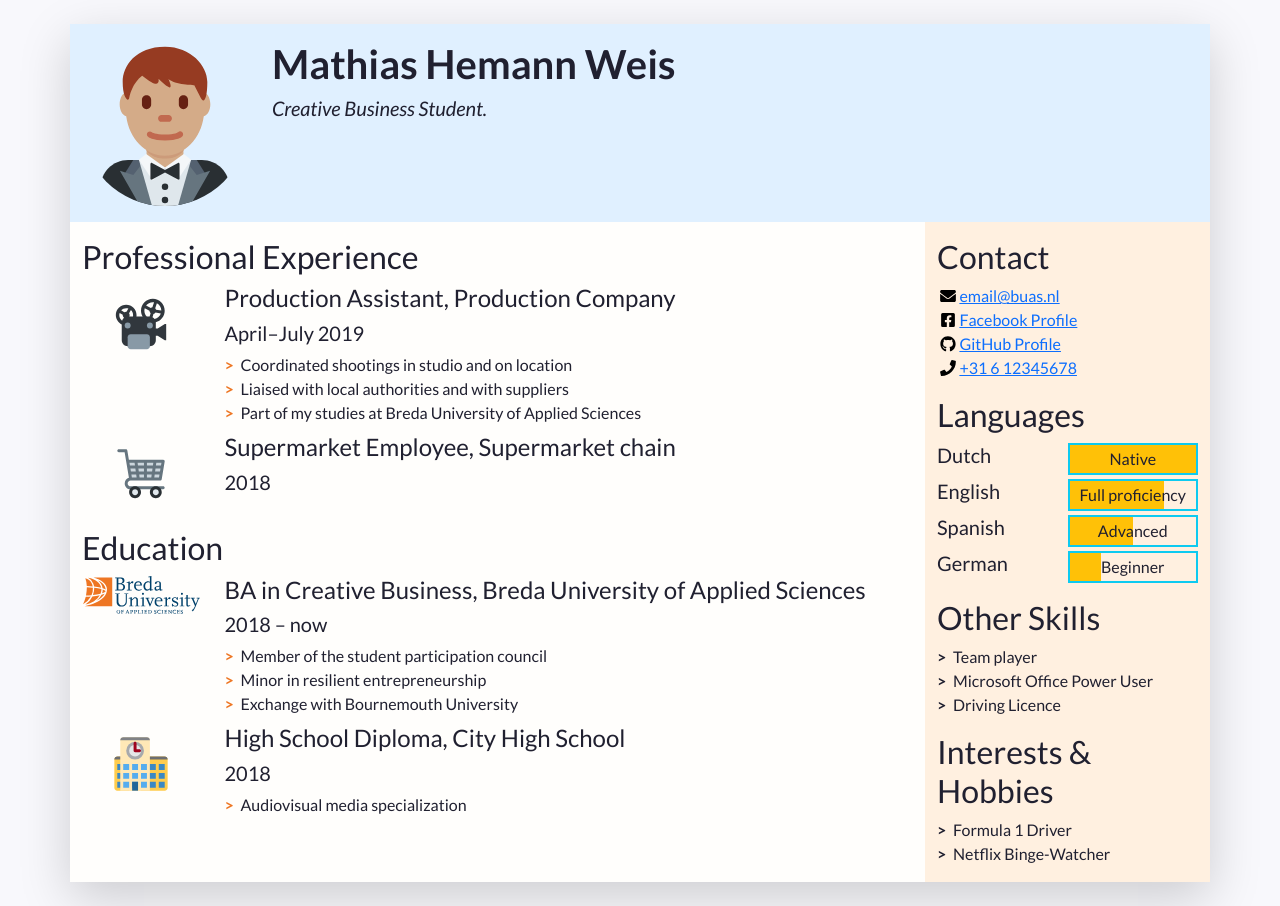
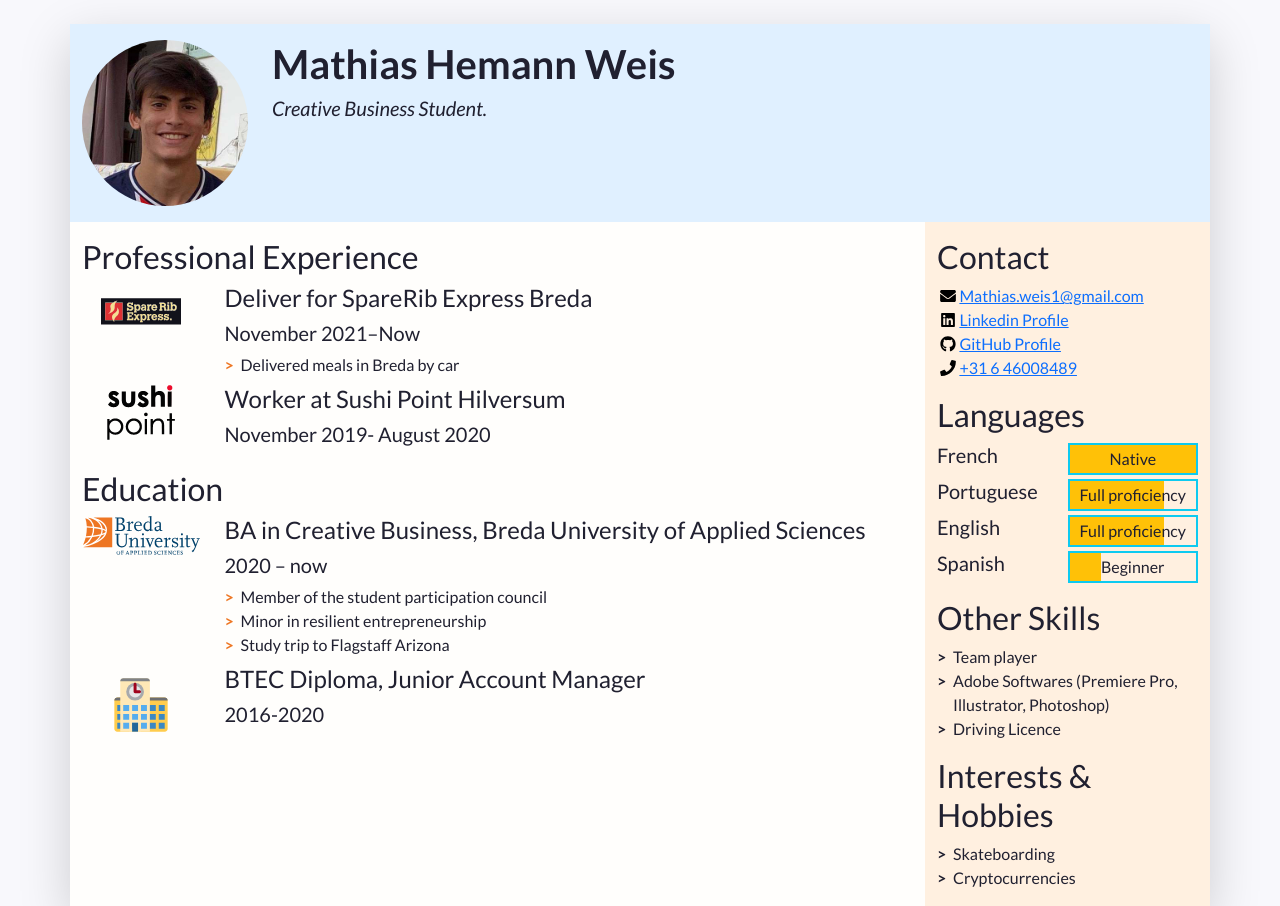
Before and after one commit to MathiasWeis/MathiasHemannWeisCV, a plain HTML site: page index.html in a window 1280 px wide. Shown: the top 906 px of the page. Drawn offline with nearby package versions, Linux system fonts and the light colour scheme.

Commit message:
update content

```diff
--- a/index.html
+++ b/index.html
@@ -19,7 +19,7 @@
     <link rel="stylesheet" href="css/alternative.css">
      -->
 
-    <title>Firstname Lastname's Resumé</title>
+    <title>Mathias Hemann Weis's Resumé</title>
   </head>
   <!-- End of the head -->
 
@@ -48,7 +48,7 @@
             "w-100" makes sure the image takes the full width of the column it's in
             "rounded-circle" cuts a circle around the image
           -->
-          <img class="w-100 rounded-circle my-3" src="images/portrait.svg" alt="Portrait of Firstname Lastname" width="160">
+          <img class="w-100 rounded-circle my-3" src="images/Github picture.jpg" alt="Portrait of Firstname Lastname" width="160">
         </div>
         <!--
           A container to wrap around your name and tagline. Full-width at small size, then columns of increasing size.
@@ -86,16 +86,14 @@
               <li class="biography-item row mb-2">
                 <!-- We're using a grid inside a grid so we can align logos and text -->
                 <div class="logo-container col-3 col-sm-2 col-md-3 col-lg-2">
-                  <img class="biography-logo mw-100 d-block mx-auto" src="images/employers/projector.svg" alt="Company logo" width="80">
+                  <img class="biography-logo mw-100 d-block mx-auto" src="images/employers/sparerib.svg" alt="Company logo" width="80">
                 </div>
                 <div class="biography-contents col-9 col-sm-10 col-md-9 col-lg-10">
-                  <h4>Production Assistant, Production Company</h4>
-                  <h5>April&ndash;July 2019</h5>
+                  <h4>Deliver for SpareRib Express Breda</h4>
+                  <h5>November 2021&ndash;Now</h5>
                   <!-- Use the list below to talk about your achievements -->
                   <ul class="biography-details list-unstyled">
-                    <li>Coordinated shootings in studio and on location</li>
-                    <li>Liaised with local authorities and with suppliers</li>
-                    <li>Part of my studies at Breda University of Applied Sciences</li>
+                    <li>Delivered meals in Breda by car</li>
                   </ul>
                 </div>
               </li>
@@ -104,11 +102,11 @@
               <li class="biography-item row mb-2">
                 <div class="logo-container col-3 col-sm-2 col-md-3 col-lg-2">
                 <!-- We're using a grid inside a grid so we can align logos and text -->
-                  <img class="biography-logo mw-100 d-block mx-auto" src="images/employers/trolley.svg" alt="Company logo" width="80">
+                  <img class="biography-logo mw-100 d-block mx-auto" src="images/employers/Sushipoint.svg" alt="Company logo" width="80">
                 </div>
                 <div class="biography-contents col-9 col-sm-10 col-md-9 col-lg-10">
-                  <h4>Supermarket Employee, Supermarket chain</h4>
-                  <h5>2018</h5>
+                  <h4>Worker at Sushi Point Hilversum</h4>
+                  <h5>November 2019- August 2020</h5>
                   <!-- This entry doesn't have a list of achievements, but you can copy-paste the one from above -->
                 </div>
               </li>
@@ -129,12 +127,12 @@
                 </div>
                 <div class="biography-contents col-9 col-sm-10 col-md-9 col-lg-10">
                   <h4>BA in Creative Business, Breda University of Applied Sciences</h4>
-                  <h5>2018&nbsp;&ndash;&nbsp;now</h5>
+                  <h5>2020 –&nbsp;now</h5>
                   <!-- Use the list below to talk about minors, exchanges, extra-curricular activities. -->
                   <ul class="biography-details list-unstyled">
                     <li>Member of the student participation council</li>
                     <li>Minor in resilient entrepreneurship</li>
-                    <li>Exchange with Bournemouth University</li>
+                    <li>Study trip  to Flagstaff Arizona</li>
                   </ul>
                 </div>
               </li>
@@ -145,10 +143,9 @@
                   <img class="biography-logo mw-100 d-block mx-auto" src="images/schools/school.svg" alt="School logo" width="80">
                 </div>
                 <div class="biography-contents col-9 col-sm-10 col-md-9 col-lg-10">
-                  <h4>High School Diploma, City High School</h4>
-                  <h5>2018</h5>
+                  <h4>BTEC Diploma, Junior Account Manager</h4>
+                  <h5>2016-2020</h5>
                   <ul class="biography-details list-unstyled">
-                    <li>Audiovisual media specialization</li>
                   </ul>
                 </div>
               </li>
@@ -177,19 +174,19 @@
             -->
             <ul class="contact-list list-unstyled">
               <li class="contact-item">
-                <a class="d-flex align-items-center" href="mailto:email@buas.nl" target="_blank">
+                <a class="d-flex align-items-center" href="mailto:mathias.weis1@gmail.com" target="_blank">
                   <img class="contact-icon" src="images/icons/envelope.svg" alt="Email">
-                  email@buas.nl
+                  Mathias.weis1@gmail.com
                 </a>
               </li>
               <li class="contact-item">
-                <a class="d-flex align-items-center" href="https://facebook.com/" target="_blank">
-                  <img class="contact-icon" src="images/icons/facebook.svg" alt="Facebook">
-                  Facebook Profile
+                <a class="d-flex align-items-center" href="https://www.linkedin.com/in/mathias-hemann-weis-597130175/" target="_blank">
+                  <img class="contact-icon" src="images/icons/linkedin.svg" alt="Linkedin">
+                  Linkedin Profile
                 </a>
               </li>
               <li class="contact-item">
-                <a class="d-flex align-items-center" href="https://github.com/" target="_blank">
+                <a class="d-flex align-items-center" href="https://github.com/MathiasWeis" target="_blank">
                   <img class="contact-icon" src="images/icons/github.svg" alt="LinkedIn">
                   GitHub Profile
                 </a>
@@ -197,7 +194,7 @@
               <li class="contact-item">
                 <a class="d-flex align-items-center" href="tel:+31612345678" target="_blank">
                   <img class="contact-icon" src="images/icons/phone.svg" alt="Mobile Phone">
-                  +31 6 12345678
+                  +31 6 46008489
                 </a>
               </li>
             </ul>
@@ -210,11 +207,19 @@
             <!-- Each item in the list is a language. Modify, add or remove depending on what you speak -->
             <ul class="language-list list-unstyled">
               <li class="language-item d-flex mb-1">
-                <h5 class="language-name w-50">Dutch</h5>
+                <h5 class="language-name w-50">French</h5>
                 <div class="language-level w-50 border border-info border-2 position-relative">
                   <!-- The div below is a progress bar. Choose between w-25, w-50, w-75 and w-100 to show your level of fluency -->
                   <div class="language-progress position-absolute bg-warning h-100 w-100"></div>
                   <h6 class="position-absolute w-100 text-center top-0 py-1">Native</h6>
+                </div>
+              </li>
+              <li class="language-item d-flex mb-1">
+                <h5 class="language-name w-50">Portuguese</h5>
+                <div class="language-level w-50 border border-info border-2 position-relative">
+                  <!-- The div below is a progress bar. Choose between w-25, w-50, w-75 and w-100 to show your level of fluency -->
+                  <div class="language-progress position-absolute bg-warning h-100 w-75"></div>
+                  <h6 class="position-absolute w-100 text-center top-0 py-1">Full proficiency</h6>
                 </div>
               </li>
               <li class="language-item d-flex mb-1">
@@ -227,14 +232,6 @@
               </li>
               <li class="language-item d-flex mb-1">
                 <h5 class="language-name w-50">Spanish</h5>
-                <div class="language-level w-50 border border-info border-2 position-relative">
-                  <!-- The div below is a progress bar. Choose between w-25, w-50, w-75 and w-100 to show your level of fluency -->
-                  <div class="language-progress position-absolute bg-warning h-100 w-50"></div>
-                  <h6 class="position-absolute w-100 text-center top-0 py-1">Advanced</h6>
-                </div>
-              </li>
-              <li class="language-item d-flex mb-1">
-                <h5 class="language-name w-50">German</h5>
                 <div class="language-level w-50 border border-info border-2 position-relative">
                   <!-- The div below is a progress bar. Choose between w-25, w-50, w-75 and w-100 to show your level of fluency -->
                   <div class="language-progress position-absolute bg-warning h-100 w-25"></div>
@@ -250,7 +247,7 @@
             <h2>Other Skills</h2>
             <ul class="skill-list list-unstyled">
               <li class="skill-item">Team player</li>
-              <li class="skill-item">Microsoft Office Power User</li>
+              <li class="skill-item">Adobe Softwares (Premiere Pro, Illustrator, Photoshop)</li>
               <li class="skill-item">Driving Licence</li>
             </ul>
           </section>
@@ -260,8 +257,8 @@
           <section class="my-3 aside-section">
             <h2>Interests &amp; Hobbies</h2>
             <ul class="skill-list list-unstyled">
-              <li class="skill-item">Formula 1 Driver</li>
-              <li class="skill-item">Netflix Binge-Watcher</li>
+              <li class="skill-item">Skateboarding</li>
+              <li class="skill-item">Cryptocurrencies</li>
             </ul>
           </section>
 
```
Also changed, not shown: images/Github picture.jpg (added), images/employers/Sparerib.svg (added), images/employers/Sushipoint.svg (added).
